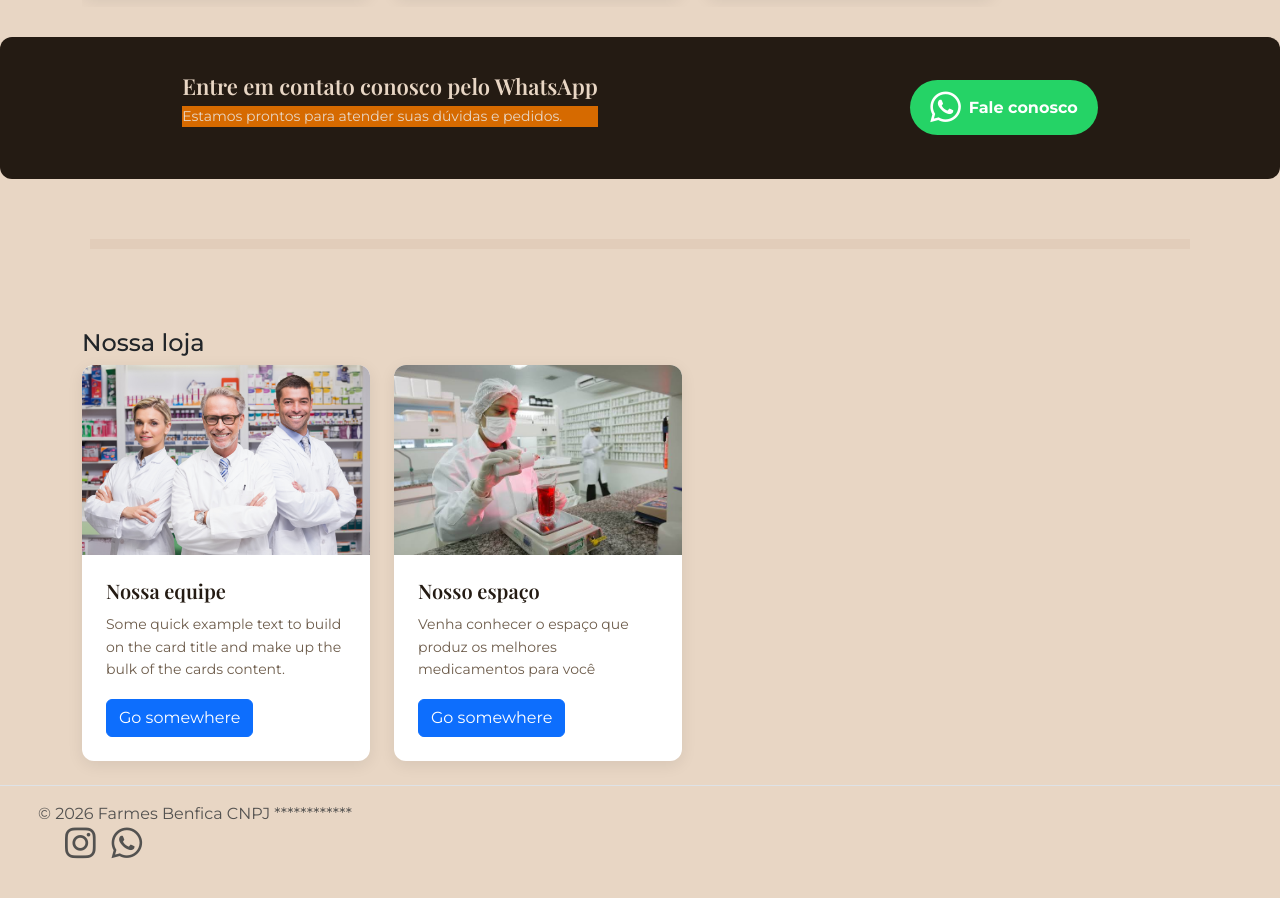
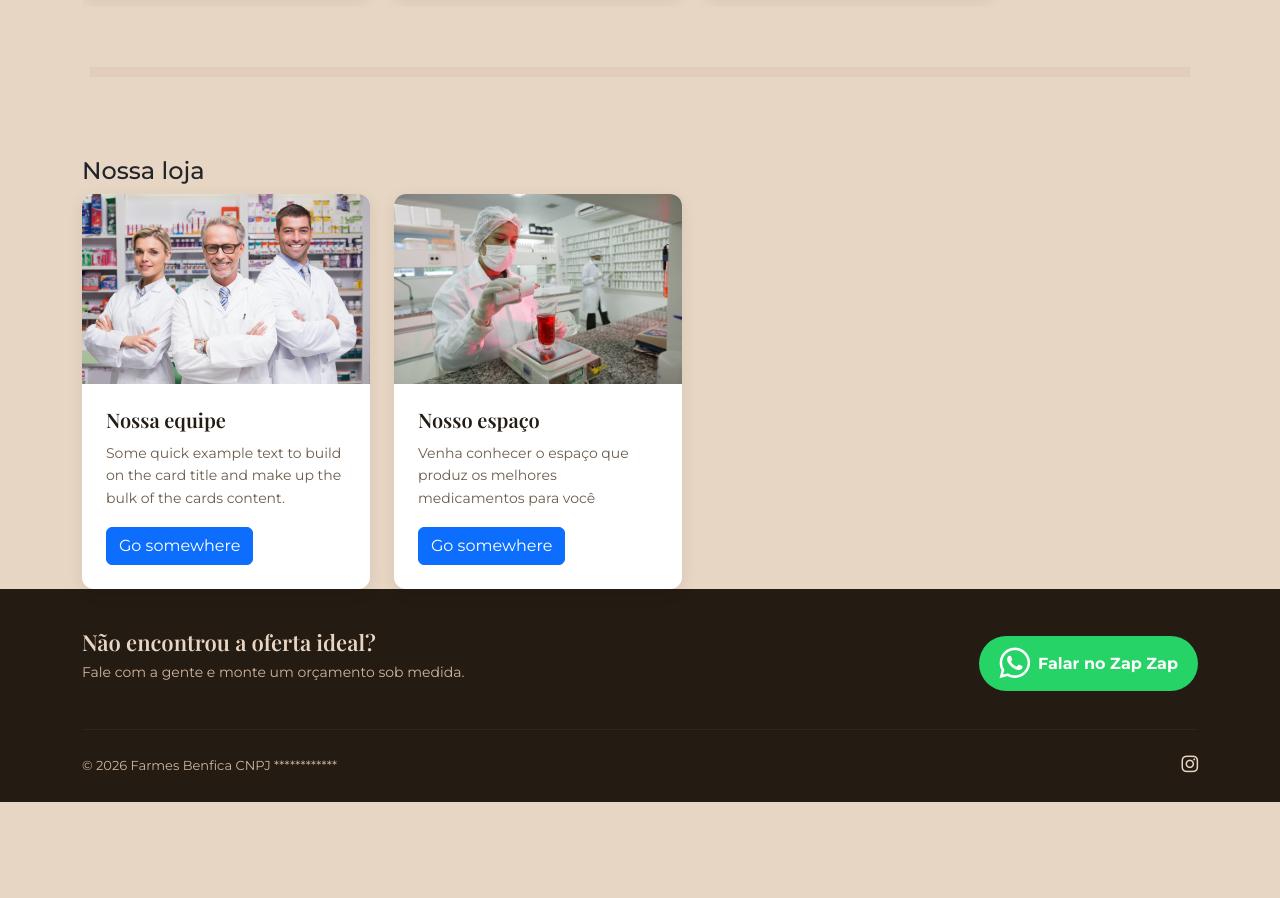
Before and after one commit to Cesar-I-A/projeto_derma, a plain HTML site: page index.html in a window 1280 px wide. Shown: the part 1370-2268 px from the top of the page. After the commit the page ends 2172 px from the top, so only its background shows below. Drawn offline with nearby package versions, Linux system fonts and the light colour scheme.

Commit message:
mudança no rodapé

```diff
--- a/assets/css/style.css
+++ b/assets/css/style.css
@@ -253,28 +253,66 @@ body::before {
     object-fit: cover;
 }
 
-.cta-whatsapp {
+footer {
+    background-color: var(--marrom-escuro);
+    color: var(--creme);
+    padding: 40px 0 24px;
+}
+
+.cta_whatsapp {
     display: flex;
     flex-wrap: wrap;
-    justify-content: space-around;
+    justify-content: space-between;
     align-items: center;
     gap: 20px;
-    background-color: var(--marrom-escuro);
-    color: var(--creme);
-    border-radius: 12px;
-    padding: 36px 36px;
-    margin-top: 30px;
+    padding-bottom: 30px;
 }
 
-.cta-whatsapp h5 {
+.cta_whatsapp h5 {
     font-family: 'Playfair Display', serif;
     font-size: 22px;
+    color: var(--creme);
     margin-bottom: 6px;
 }
 
-.cta-whatsapp p {
-    background-color: var(--laranja);
+.cta_whatsapp p {
+    color: var(--bege-escuro);
     font-size: 14px;
+}
+
+.divisor_footer {
+    border: none;
+    border-top: 1px solid rgba(232, 214, 196, 0.2);
+    margin: 0 0 24px;
+}
+
+.rodape_info {
+    display: flex;
+    flex-wrap: wrap;
+    justify-content: space-between;
+    align-items: center;
+    gap: 12px;
+}
+
+.rodape_info span {
+    color: var(--bege-escuro);
+    font-size: 13px;
+}
+
+.rodape_info .nav {
+    display: flex;
+    list-style: none;
+    gap: 16px;
+}
+
+.rodape_info .fa-brands {
+    color: var(--creme);
+    font-size: 19px;
+    transition: color 0.2s ease;
+}
+
+.rodape_info .fa-brands:hover {
+    color: var(--laranja);
 }
 
 .btn-zap {
@@ -394,6 +432,33 @@ a {
 
 
 
+.botao_flutuante {
+    position: fixed;
+    bottom: 24px;
+    right: 24px;
+    z-index: 9999;
+    display: flex;
+    align-items: center;
+    gap: 10px;
+    background-color: #25D366;
+    color: white;
+    font-weight: bold;
+    font-size: 14px;
+    padding: 14px 20px;
+    border-radius: 100px;
+    box-shadow: 0 8px 24px rgba(0, 0, 0, 0.25);
+    transition: transform 0.2s ease;
+}
+
+.botao_flutuante:hover {
+    transform: scale(1.05);
+}
+
+.botao_flutuante i {
+    font-size: 22px;
+}
+
+
 
 @media (max-width:768px){
     #cabecalho .container{
@@ -440,4 +505,12 @@ a {
     font-size: 13px;        /* era 20px — grande demais pra caber 3 itens numa linha */
     }
 
+
+    .botao_flutuante span {
+        display: none;
+    }
+
+    .botao_flutuante {
+        padding: 14px;
+    }
 }
--- a/index.html
+++ b/index.html
@@ -107,16 +107,6 @@
             </div>
         </div>
 
-        <div class="cta-whatsapp">
-            <div>
-                <h5>Entre em contato conosco pelo WhatsApp</h5>
-                <p>Estamos prontos para atender suas dúvidas e pedidos.</p>
-            </div>
-            <a href="https://api.whatsapp.com/send?phone=5599999999999" class="btn-zap" target="_blank">
-                <i class="fa-brands fa-whatsapp"></i>
-                <span>Fale conosco</span>
-            </a>
-        </div>
 
 
 
@@ -160,33 +150,40 @@
 
 
 
-    <footer class="d-flex flex-wrap justify-content-between align-items-center py-3 my-4 border-top">
-        <div class="col-md-4 d-flex align-items-center">
-            <a href="/" class="mb-3 me-2 mb-md-0 text-body-secondary text-decoration-none lh-1" aria-label="Bootstrap">
-                <svg class="bi" width="30" height="24" aria-hidden="true"><use xlink:href="#bootstrap"></use></svg>
-            </a>
-                <span class="mb-3 mb-md-0 text-body-secondary">© 2026 Farmes Benfica CNPJ ************</span>
 
-            <ul class="nav col-md-4 justify-content-end list-unstyled d-flex">
-                 <li class="ms-3">
-                    <a class="text-body-secondary" href="#" aria-label="Instagram">
-                        <i class="fa-brands fa-instagram"></i>
-                    </a>
-                </li>
-                <li class="ms-3">
-                    <a class="text-body-secondary" href="#" aria-label="Whatsapp">
-                        <i class="fa-brands fa-whatsapp"></i>
-                    </a>
-                </li>
-            </ul>
-        </div>
+
+    </main>
+
+    <footer>
+        <div class="container">
+
+            <div class="cta_whatsapp">
+                <div>
+                    <h5>Não encontrou a oferta ideal?</h5>
+                    <p>Fale com a gente e monte um orçamento sob medida.</p>
+                </div>
+                <a href="https://wa.me/55SEUNUMEROAQUI" class="btn-zap" target="_blank">
+                    <i class="fa-brands fa-whatsapp"></i> Falar no Zap Zap
+                </a>
+            </div>
+
+            <hr class="divisor_footer">
+
+            <div class="rodape_info">
+                <span>© 2026 Farmes Benfica CNPJ ************</span>
+                <ul class="nav">
+                    <li><a href="#" aria-label="Instagram"><i class="fa-brands fa-instagram"></i></a></li>
     </footer>
 
-    </main>
     <script src="https://cdn.jsdelivr.net/npm/bootstrap@5.3.3/dist/js/bootstrap.bundle.min.js"></script>
 
 
 
 
+    <a href="https://wa.me/55SEUNUMEROAQUI" class="botao_flutuante" target="_blank" aria-label="Precisa de ajuda? Fale conosco pelo WhatsApp">
+        <i class="fa-brands fa-whatsapp"></i>
+        <span>Precisa de ajuda?</span>
+    </a>
+
 </body>
 </html>
```
